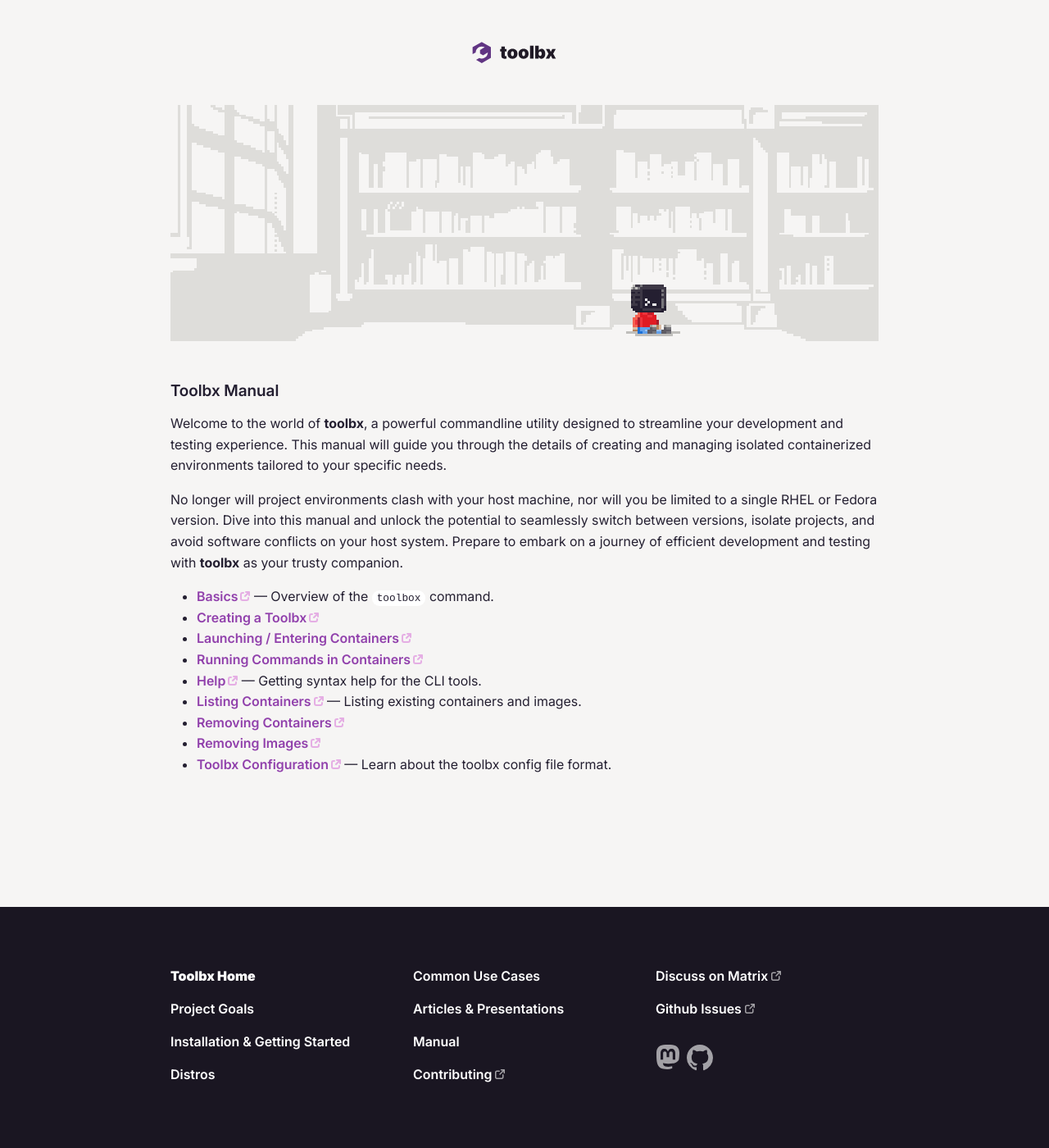
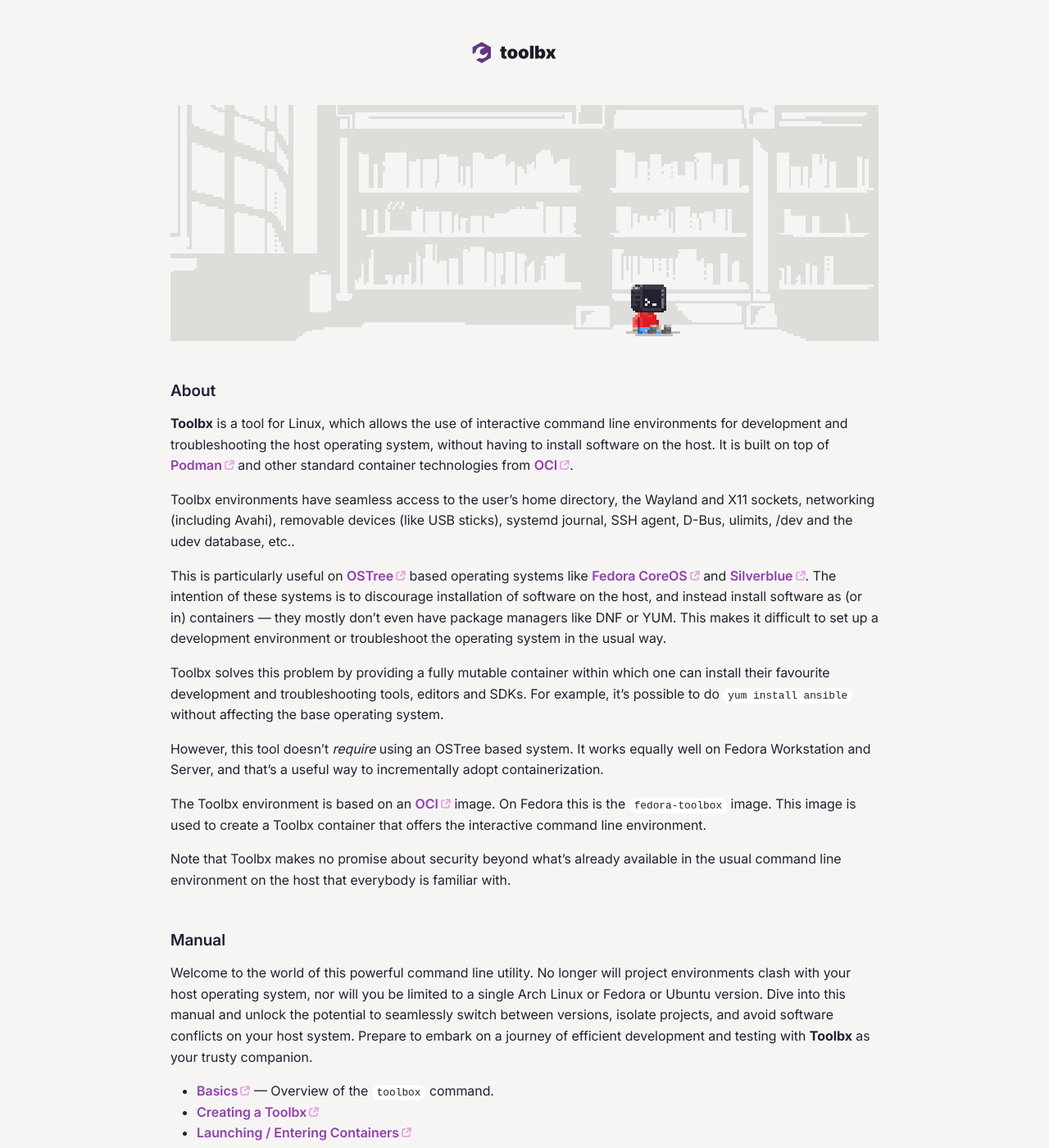
Before and after one commit to containers/containertoolbx.org, a Jekyll site: the page built from manual.md, in a window 1280 px wide and 1400 px high. Shown: the whole window at 82% size. Built offline with Jekyll 4.4.1, drawn with Linux system fonts in a browser that asks for light colours.

Commit message:
Put the rest of the earlier introductory text in manual.md
... and slightly shorten the existing text to accommodate it.

The second-level manual.md isn't as prime a real estate as the top-level
index.md, and Toolbx is too closely associated with Fedora to not
highlight how it fits with Fedora Silverblue and Workstation.

Secondly, the earlier introductory text was carefully massaged in
consultation with various stakeholders over the years to strike the
right balance between making it appealing and understable to the casual
reader, and technical accuracy and details for those who are intimately
familiar with Toolbx.  Removing it without careful thought can re-ignite
needless debates about topics like security that are best avoided right
now [1].

[1] https://github.com/containers/toolbox/issues/183
    https://github.com/containers/toolbox/issues/1020

```diff
--- a/manual.md
+++ b/manual.md
@@ -7,11 +7,26 @@
     <img src="../assets/man.gif">
 </picture>
 
-## Toolbx Manual
+## About
 
-Welcome to the world of **toolbx**, a powerful commandline utility designed to streamline your development and testing experience. This manual will guide you through the details of creating and managing isolated containerized environments tailored to your specific needs.
+**Toolbx** is a tool for Linux, which allows the use of interactive command line environments for development and troubleshooting the host operating system, without having to install software on the host. It is built on top of [Podman](https://podman.io/) and other standard container technologies from [OCI](https://opencontainers.org/).
 
-No longer will project environments clash with your host machine, nor will you be limited to a single RHEL or Fedora version. Dive into this manual and unlock the potential to seamlessly switch between versions, isolate projects, and avoid software conflicts on your host system. Prepare to embark on a journey of efficient development and testing with **toolbx** as your trusty companion.
+Toolbx environments have seamless access to the user's home directory, the Wayland and X11 sockets, networking (including Avahi), removable devices (like USB sticks), systemd journal, SSH agent, D-Bus, ulimits, /dev and the udev database, etc..
+
+This is particularly useful on [OSTree](https://ostreedev.github.io/ostree/) based operating systems like
+[Fedora CoreOS](https://fedoraproject.org/coreos/) and [Silverblue](https://fedoraproject.org/silverblue/). The intention of these systems is to discourage installation of software on the host, and instead install software as (or in) containers — they mostly don't even have package managers like DNF or YUM. This makes it difficult to set up a development environment or troubleshoot the operating system in the usual way.
+
+Toolbx solves this problem by providing a fully mutable container within which one can install their favourite development and troubleshooting tools, editors and SDKs. For example, it's possible to do `yum install ansible` without affecting the base operating system.
+
+However, this tool doesn't *require* using an OSTree based system. It works equally well on Fedora Workstation and Server, and that's a useful way to incrementally adopt containerization.
+
+The Toolbx environment is based on an [OCI](https://www.opencontainers.org/) image. On Fedora this is the `fedora-toolbox` image. This image is used to create a Toolbx container that offers the interactive command line environment.
+
+Note that Toolbx makes no promise about security beyond what's already available in the usual command line environment on the host that everybody is familiar with.
+
+## Manual
+
+Welcome to the world of this powerful command line utility. No longer will project environments clash with your host operating system, nor will you be limited to a single Arch Linux or Fedora or Ubuntu version. Dive into this manual and unlock the potential to seamlessly switch between versions, isolate projects, and avoid software conflicts on your host system. Prepare to embark on a journey of efficient development and testing with **Toolbx** as your trusty companion.
 
 * [Basics](https://github.com/containers/toolbox/blob/main/doc/toolbox.1.md) ­— Overview of the `toolbox` command.
 * [Creating a Toolbx](https://github.com/containers/toolbox/blob/main/doc/toolbox-create.1.md)
```
